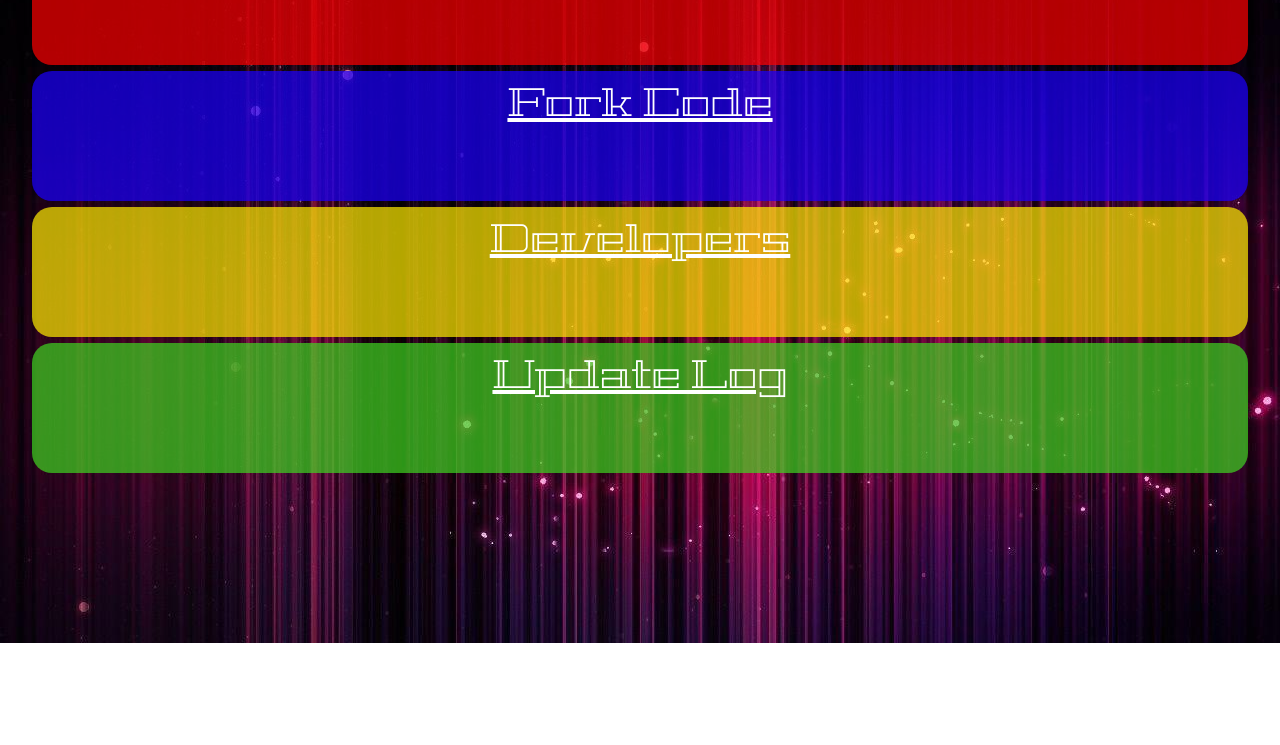
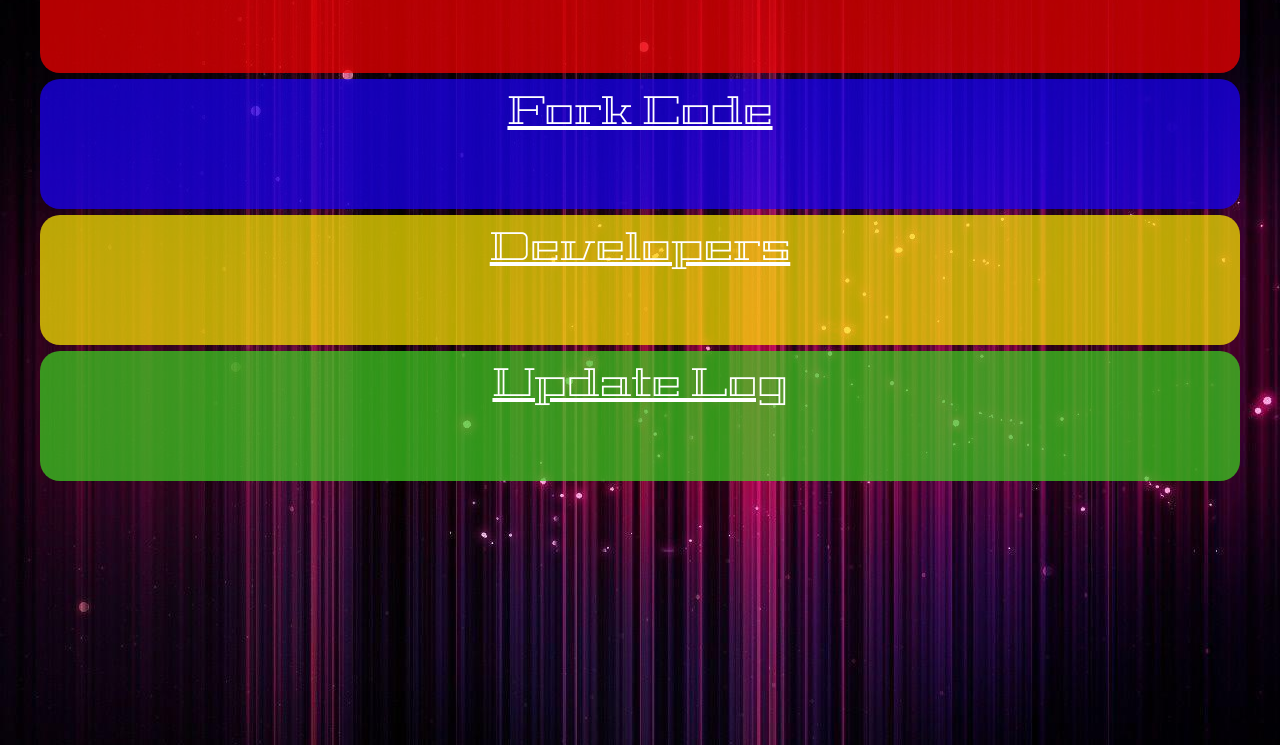
Before and after one commit to MarbleDevTeam/Chrisnightowl.github.io, a plain HTML site: page mobile-app/TeamNightOwl-App.html in a window 1280 px wide. Shown: the part 157-902 px from the top of the page. Before the commit the page ends 800 px from the top, so only its background shows below. Drawn offline with Linux system fonts and the light colour scheme.

Commit message:
Add files via upload

```diff
--- a/mobile-app/TeamNightOwl-App.css
+++ b/mobile-app/TeamNightOwl-App.css
@@ -10,17 +10,8 @@
 }
 /*Stop Website Overscrolling*/
 
-html {
-  overflow: hidden;
-  height: 100%;
-}
-
 body {
   background-image: url("HomePage-Background.jpg");
-  width: 100%;
-  height: 100%;
-  overflow: auto;
-  margin: auto;
 }
 
 /*Title Attributes*/
--- a/mobile-app/TeamNightOwl-App.html
+++ b/mobile-app/TeamNightOwl-App.html
@@ -1,8 +1,7 @@
 <head>
   <link rel="stylesheet" type="text/css" href="TeamNightOwl-App.css"></link>
-
 <!--Icons-->
-<link rel="stylesheet" href="fonts/font-awesome/css/font-awesome.min.css">
+<link rel="stylesheet" href="fonts/font-awesome/css/font-awesome.min.css"></link>
 
   <title>TeamNightOwl App</title>
 </head>
```
